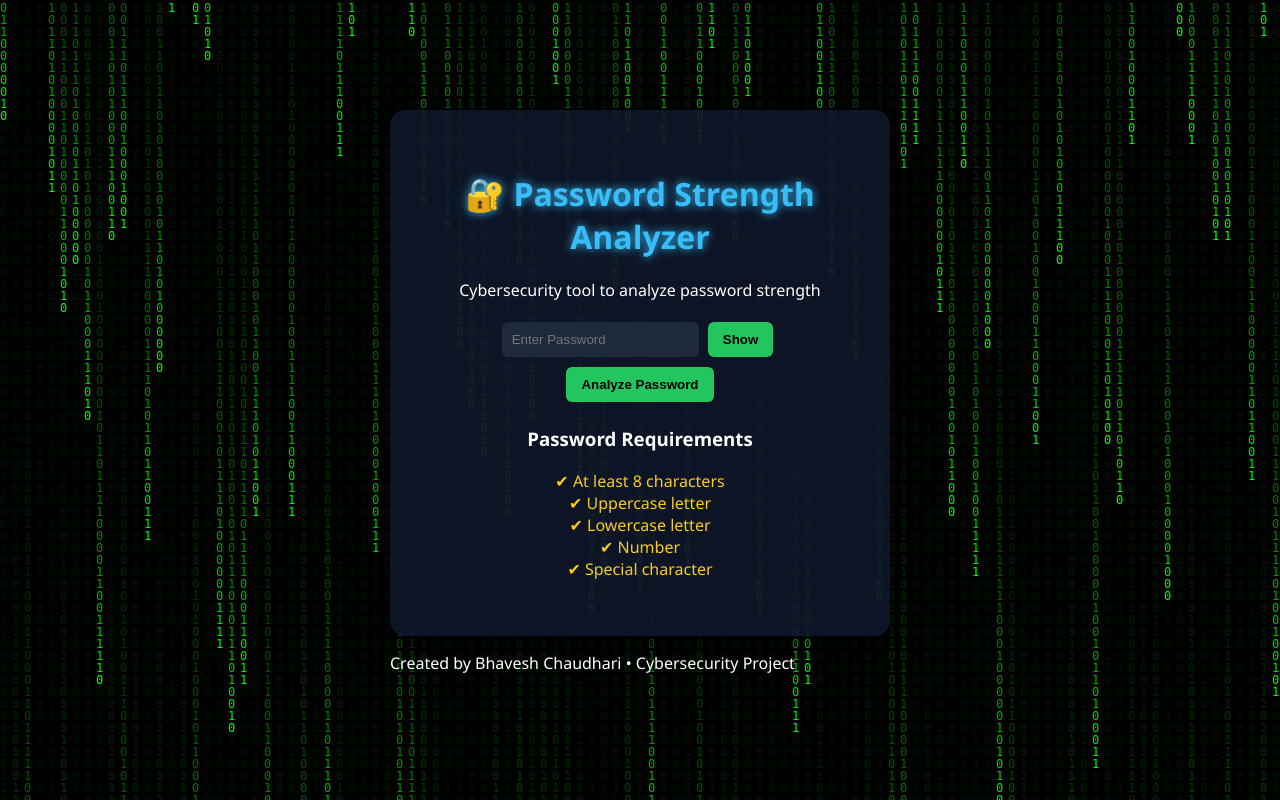
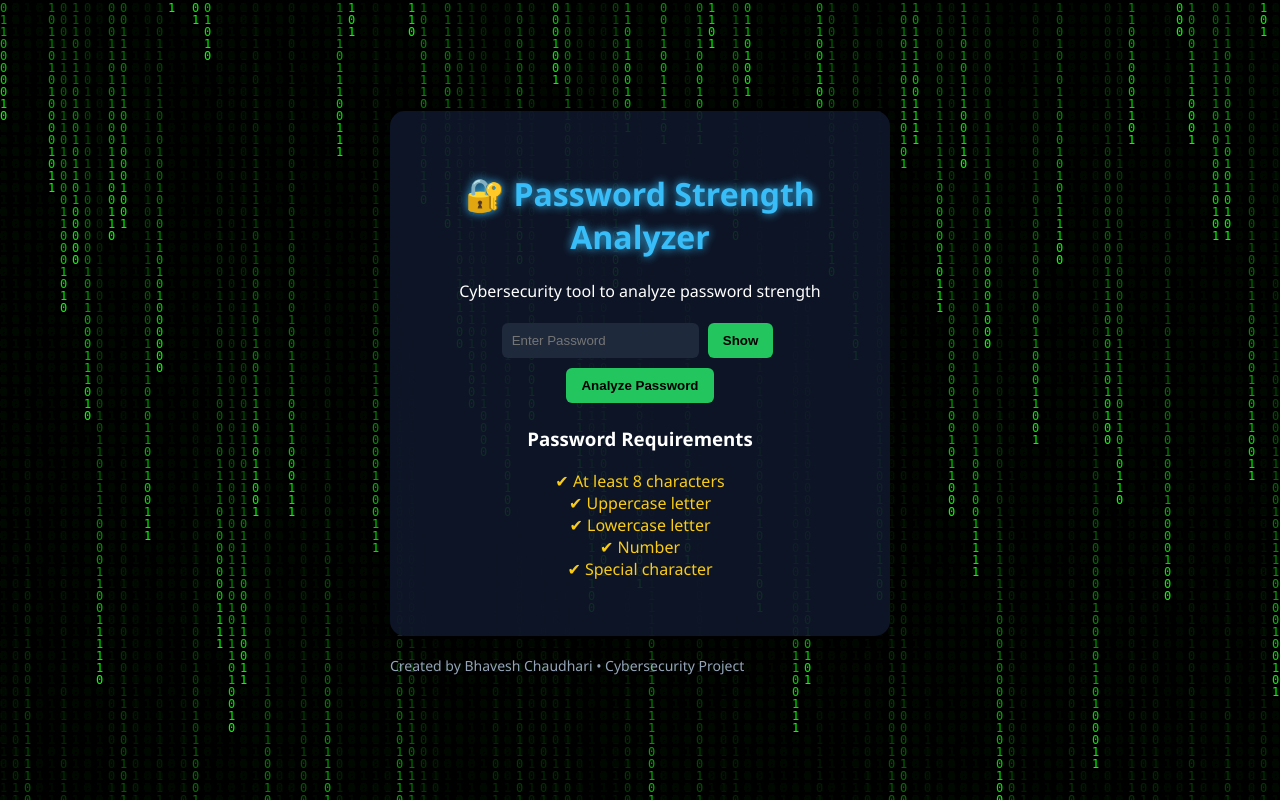
Before and after one commit to Bhavesh979/password-analyzer, a Flask app: page / in a window 1280 px wide. Run offline with Flask 3, Linux system fonts and the light colour scheme.

Commit message:
Add styles for password entry and footer

```diff
--- a/static/style.css
+++ b/static/style.css
@@ -8,6 +8,7 @@ justify-content:center;
 align-items:center;
 height:100vh;
 overflow:hidden;
+flex-direction:column;
 }
 
 #matrix{
@@ -70,6 +71,12 @@ li{
 color:#facc15;
 }
 
+.entered-password{
+color:#22c55e;
+font-weight:bold;
+font-size:18px;
+}
+
 .strength-bar{
 width:100%;
 height:10px;
@@ -88,3 +95,9 @@ border-radius:10px;
 .score-3{width:60%;background:orange;}
 .score-4{width:80%;background:yellow;}
 .score-5{width:100%;background:green;}
+
+footer{
+margin-top:20px;
+font-size:14px;
+color:#94a3b8;
+}
```
